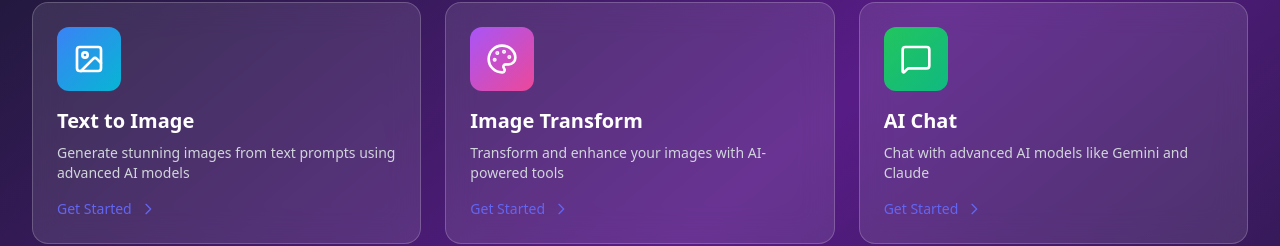
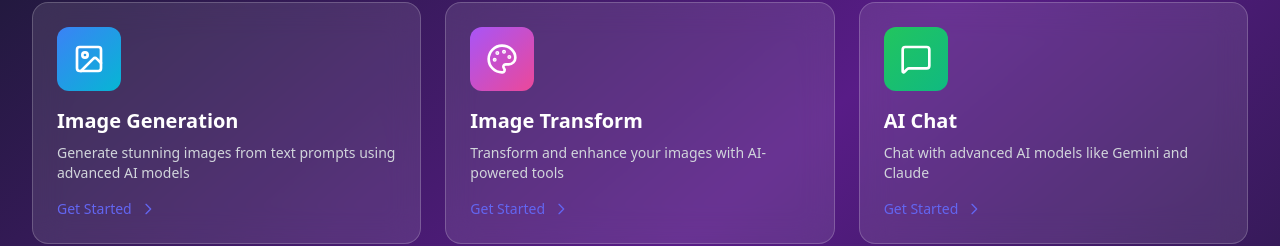
Before and after one commit to Android-by-Kotlin/OneAI-2.0-AndWeb, a React (Vite) app: page /home in a window 1280 px wide. Shown: the part 274-520 px from the top of the page. Built offline with nearby package versions, Linux system fonts and the light colour scheme; no server answers; sample sign-in values are in the browser's storage.

Commit message:
Rename Text to Image card to Image Generation

```diff
--- a/src/pages/HomePage.tsx
+++ b/src/pages/HomePage.tsx
@@ -27,7 +27,7 @@ const HomePage = () => {
 
   const features: FeatureCard[] = [
     {
-      title: 'Text to Image',
+      title: 'Image Generation',
       description: 'Generate stunning images from text prompts using advanced AI models',
       icon: <Image className="w-8 h-8" />,
       gradient: 'from-blue-500 to-cyan-500',
```
